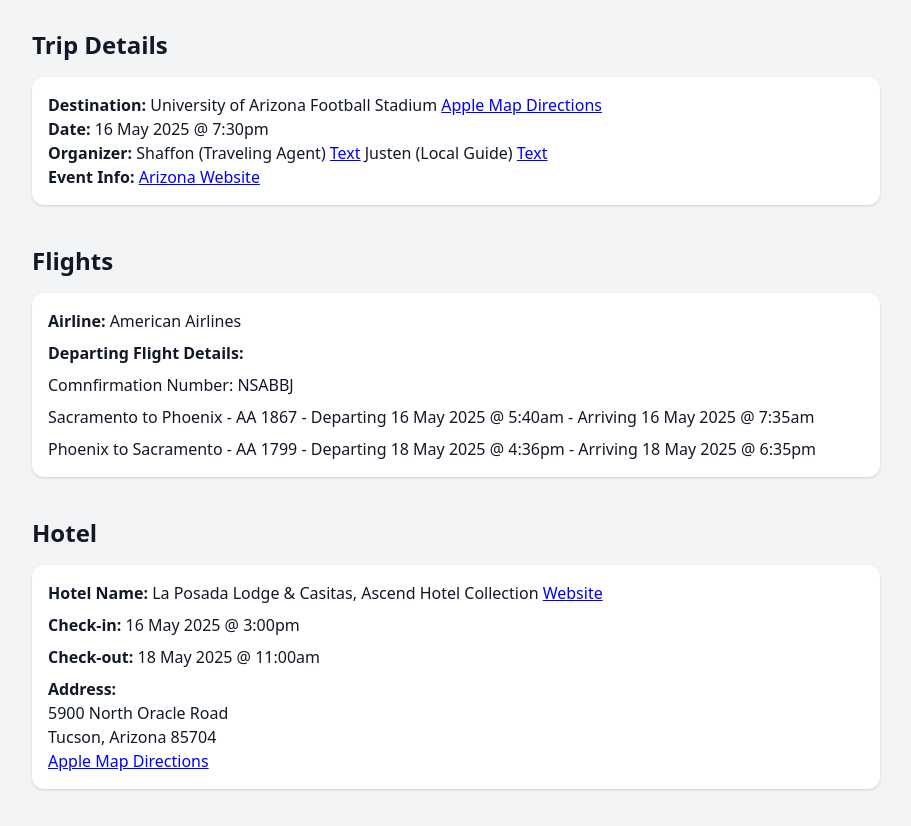
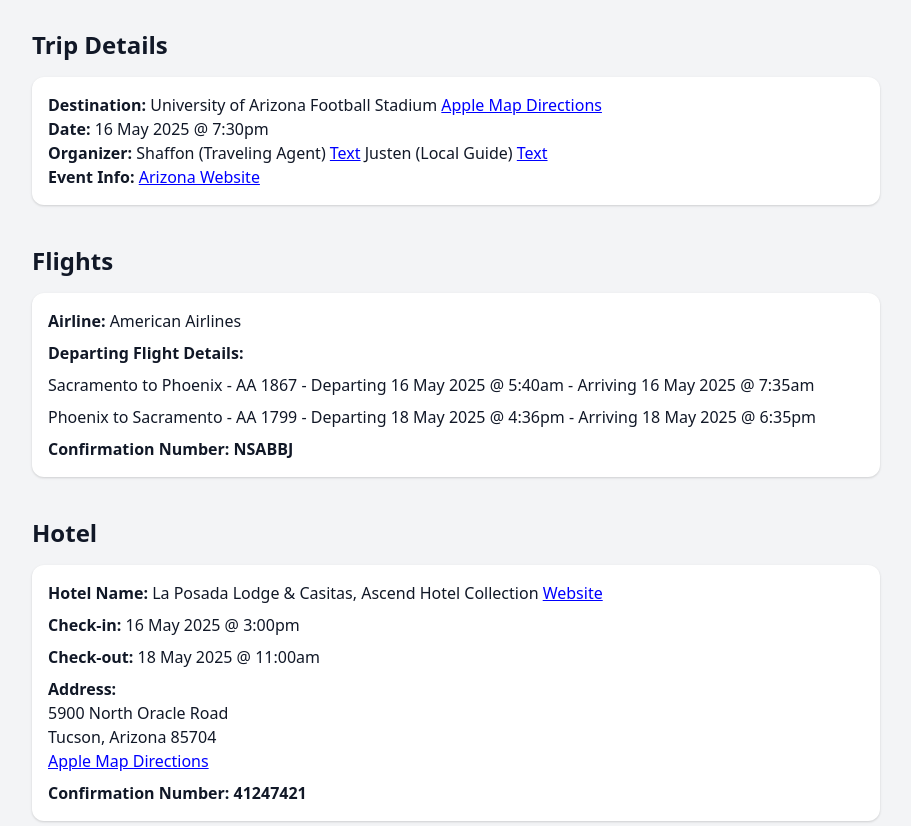
Before and after one commit to leviticushood/UofAGrad, a plain HTML site: page index.html in a window 1280 px wide. Shown: the part 103-929 px from the top of the page, without its empty margins (184-1095 px from the left). Drawn offline with nearby package versions, Linux system fonts and the light colour scheme.

Commit message:
Update index.html

```diff
--- a/index.html
+++ b/index.html
@@ -30,9 +30,9 @@
       <div class="bg-white p-4 rounded-xl shadow space-y-2">
         <p><strong>Airline:</strong> American Airlines</p>
         <p><strong>Departing Flight Details:</strong></p>
-        <p>Comnfirmation Number: NSABBJ</p>
         <p>Sacramento to Phoenix - AA 1867 - Departing 16 May 2025 @ 5:40am - Arriving 16 May 2025 @ 7:35am</p>
         <p>Phoenix to Sacramento - AA 1799 - Departing 18 May 2025 @ 4:36pm - Arriving 18 May 2025 @ 6:35pm</p>
+        <p><strong>Confirmation Number: NSABBJ</strong></p>
       </div>
     </section>
 
@@ -47,6 +47,7 @@
             5900 North Oracle Road<br>
             Tucson, Arizona 85704<br>
             <a href="https://www.choicehotels.com/arizona/tucson/ascend-hotels/az389?cph=undefined&pi=X6PVZhoVk-hjMqF2x3MUxWgGXHMNpAaxJaFLVG05y7s&source=EMCHRES&tp=i-16EB-Iu-6Xp-ZkXyW5-1o-7UT6Z-1c-RgpD-lBfeS2ZES1-27uazF" target="_blank" style="color: blue; text-decoration: underline;"> Apple Map Directions </a></p>
+            <p><strong>Confirmation Number: 41247421 </strong></p>
         </div>
       </section>
 
```
